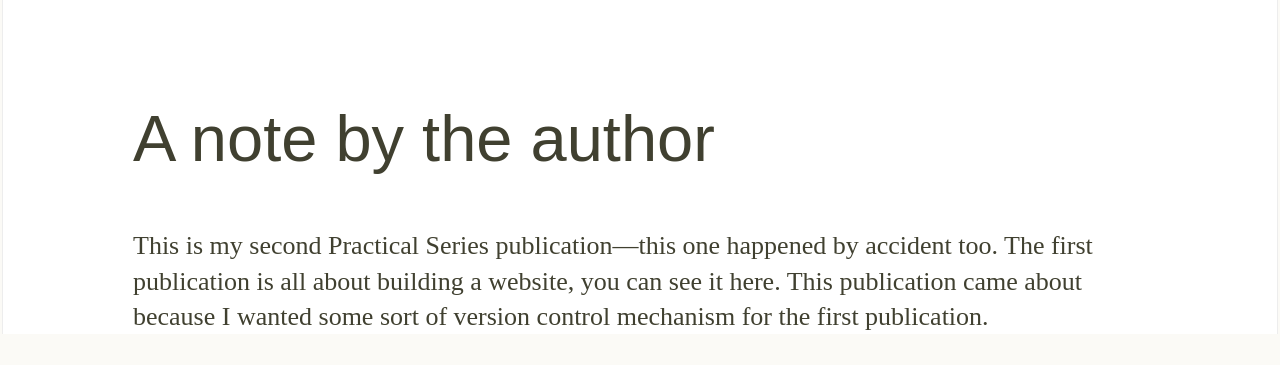
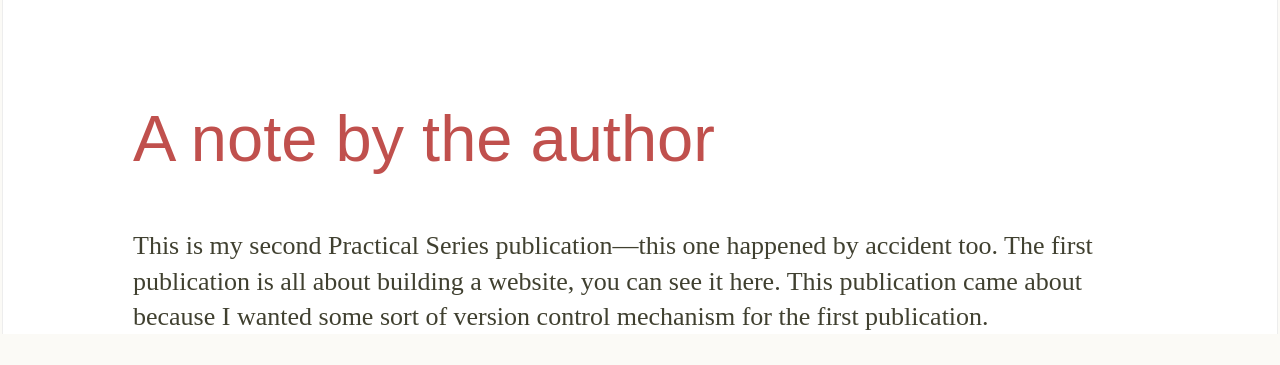
Before and after one commit to JulianMoldenhauer/lab-01-website, a plain HTML site: page index.html in a window 1280 px wide. Shown: the part 603-968 px from the top of the page. Drawn offline with Linux system fonts and the light colour scheme.

Commit message:
S: Staged - 02-about page
Style.css modified <h3> colour changed to red.

```diff
--- a/11-resources/01-css/style.css
+++ b/11-resources/01-css/style.css
@@ -27,7 +27,7 @@ h1, h2, h3, h4, h5, h6 {           /* set standard headings */
     font-size: 3rem;
     padding: 2rem 5rem 2rem 5rem;
 }
-h3 { font-size: 2.5rem; }
+h3 { font-size: 2.5rem; color: #c0504d }
 
 .cover-fig {                       /* holder for cover image */
     width: 50%;
```
